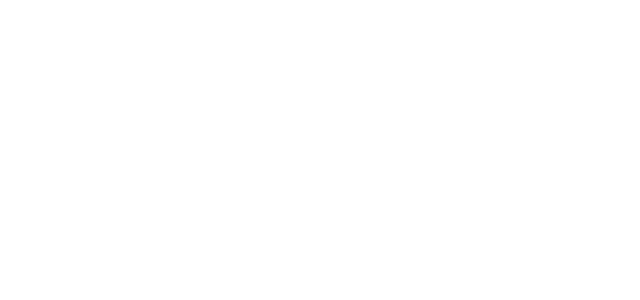
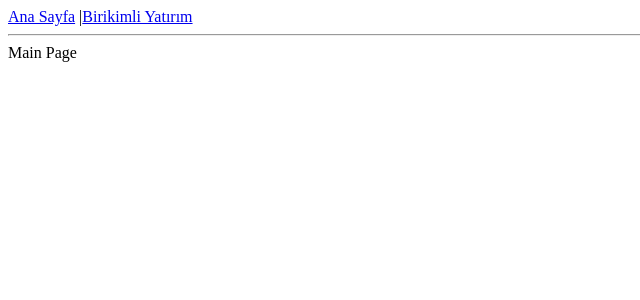
Before and after one commit to SerdarSerifoglu/Investment-Benchmark, a React (Vite) app in the folder frontend/: page /main-page in a window 1280 px wide. Before the commit this address had no page. Shown: the top 300 px of the page, without its empty margins (0-640 px from the left). Built offline with nearby package versions, Linux system fonts and the light colour scheme.

Commit message:
basic navbar and layout created

```diff
--- a/frontend/src/App.js
+++ b/frontend/src/App.js
@@ -2,6 +2,7 @@ import { StrictMode, useState } from "react";
 import { render } from "react-dom";
 import { BrowserRouter, Routes, Route, Link } from "react-router-dom";
 import CumulativeReport from "./pages/CumulativeReport";
+import Layout from "./pages/Layout";
 import MainPage from "./pages/MainPage";
 
 const App = () => {
@@ -9,8 +10,9 @@ const App = () => {
     <StrictMode>
       <BrowserRouter>
         <Routes>
-          <Route path="/" element={<MainPage />}>
-            <Route path="/cumulative-report" element={<CumulativeReport />} />
+          <Route path="/" element={<Layout />}>
+            <Route path="/main-page" element={<MainPage />} />
+            <Route path="cumulative-report" element={<CumulativeReport />} />
           </Route>
         </Routes>
       </BrowserRouter>
--- /dev/null
+++ b/frontend/src/components/NavbarTop.js
@@ -0,0 +1,13 @@
+import { NavLink } from "react-router-dom";
+const NavbarTop = () => {
+  return (
+    <>
+      <div className="navbar">
+        <NavLink to="/main-page">Ana Sayfa</NavLink> |
+        <NavLink to="/cumulative-report">Birikimli Yatırım</NavLink>
+      </div>
+    </>
+  );
+};
+
+export default NavbarTop;
--- /dev/null
+++ b/frontend/src/pages/Layout.js
@@ -0,0 +1,15 @@
+import { Outlet } from "react-router-dom";
+import NavbarTop from "../components/NavbarTop";
+import MainPage from "./MainPage";
+
+const Layout = () => {
+  return (
+    <>
+      <NavbarTop />
+      <hr />
+      <Outlet />
+    </>
+  );
+};
+
+export default Layout;
--- a/frontend/src/pages/MainPage.js
+++ b/frontend/src/pages/MainPage.js
@@ -3,9 +3,7 @@ import { Outlet } from "react-router-dom";
 const MainPage = () => {
   return (
     <>
-      Nav Bar
-      <hr />
-      <Outlet />
+      <div>Main Page</div>
     </>
   );
 };
```
